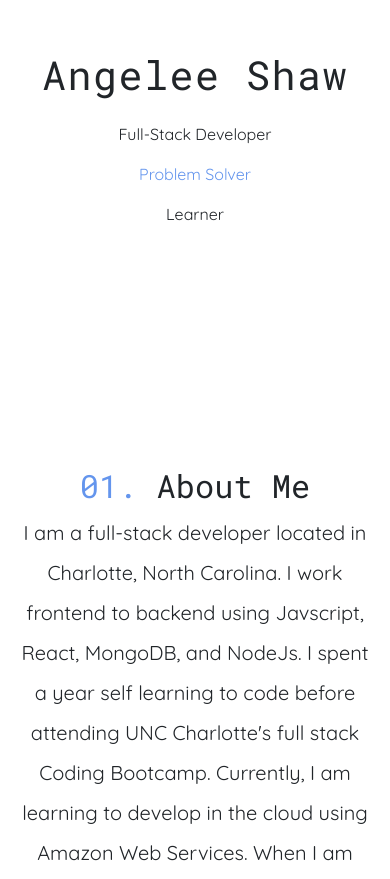
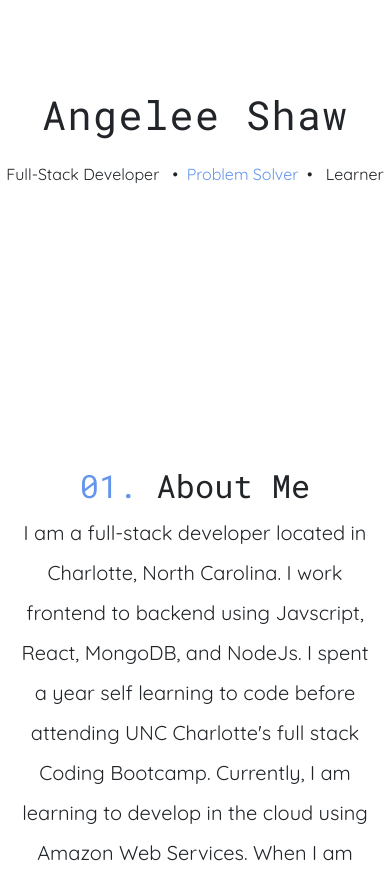
Before and after one commit to angeleefshaw/Portfolio-Take-One, a plain HTML site: page index.html in a window 390 px wide. Shown: the part 221-1100 px from the top of the page. Drawn offline with nearby package versions, Linux system fonts and the light colour scheme; a web font is replaced by a local one.

Commit message:
Revert "Update index.html"
This reverts commit 30ca677838e344999a0874362f1123c220afd558.

```diff
--- a/index.html
+++ b/index.html
@@ -35,10 +35,10 @@
                 <h4 style="color:cornflowerblue;">  Problem Solver</h4>
                 <h4> <span> &#160; &#8226; &#160;</span> Learner</h4>
             </div>
-            <div class="inline-mobile" style="flex-direction: column;">
-                <p>Full-Stack Developer</p>
+            <div class="inline-mobile">
+                <p>Full-Stack Developer <span> &#160; &#8226; &#160;</span> </p>
                 <p style="color:cornflowerblue;"> Problem Solver </p>
-                <p> Learner</p>
+                <p> <span> &#160; &#8226; &#160;</span>  Learner</p>
             </div>
         </div>
     </div>
```
